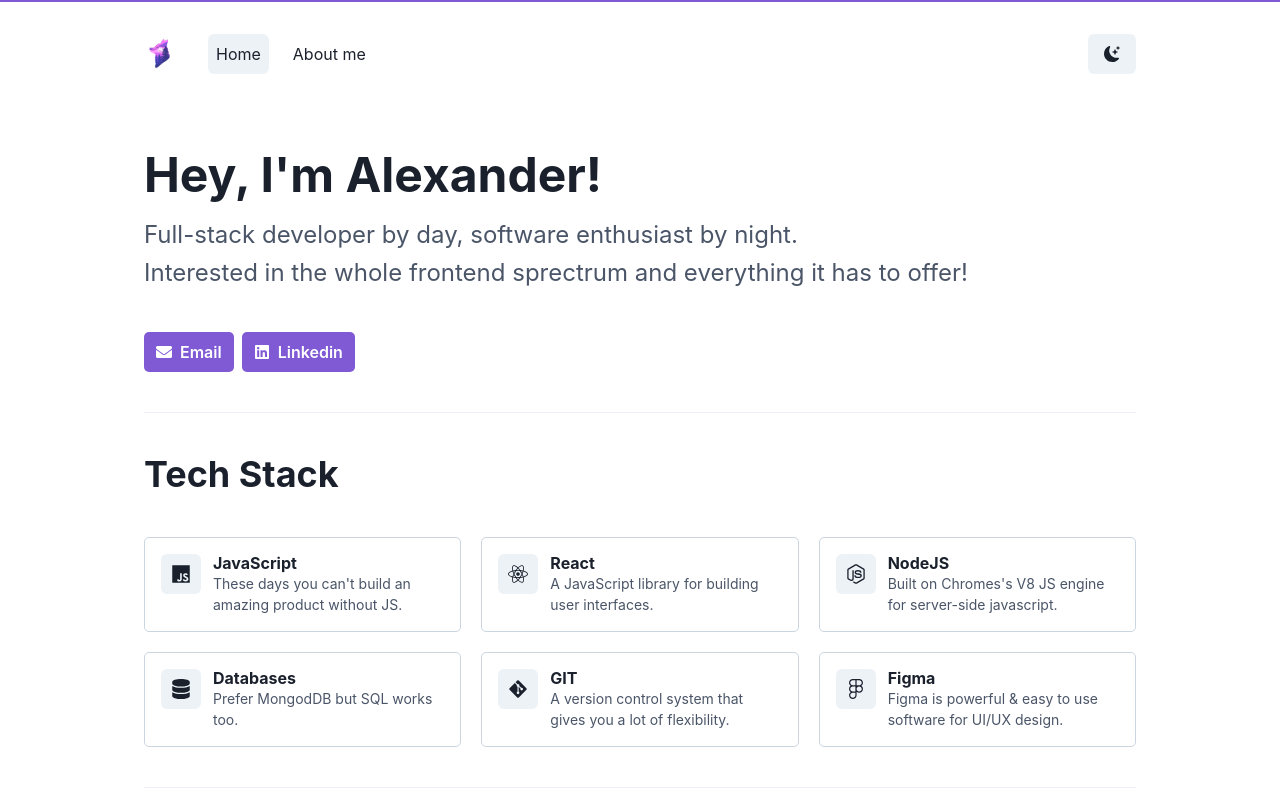
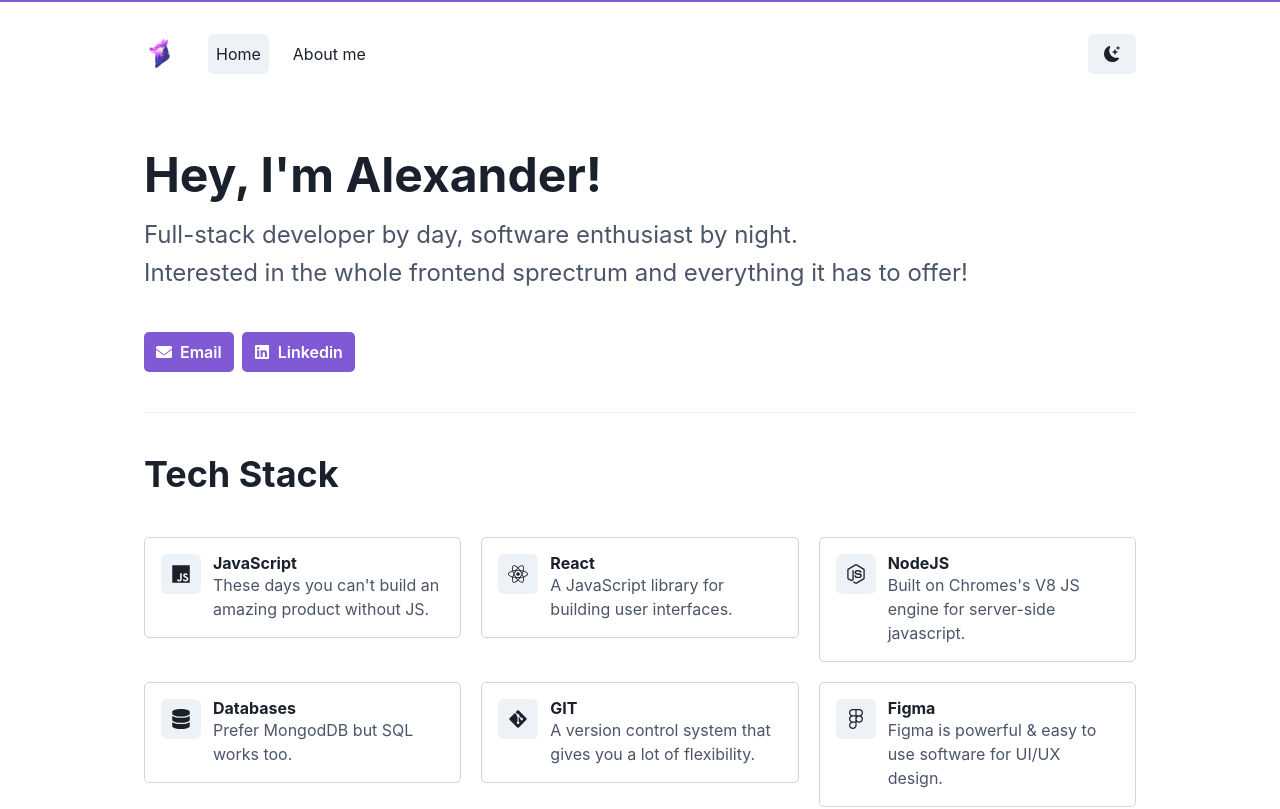
Before and after one commit to brorminskij/portfolio, a Next.js app: page / in a window 1280 px wide. Shown: the top 809 px of the page. Built offline with nearby package versions, Linux system fonts and the light colour scheme.

Commit message:
Removed fontsize

```diff
--- a/components/ToolCard.tsx
+++ b/components/ToolCard.tsx
@@ -49,7 +49,7 @@ const ToolCard = ({ tool }: ToolProps) => {
             <Heading as="h2" size="sm">
               {tool.name}
             </Heading>
-            <Paragraph fontSize="sm">{tool.description}</Paragraph>
+            <Paragraph>{tool.description}</Paragraph>
           </LinkOverlay>
         </Box>
       </Box>
```
